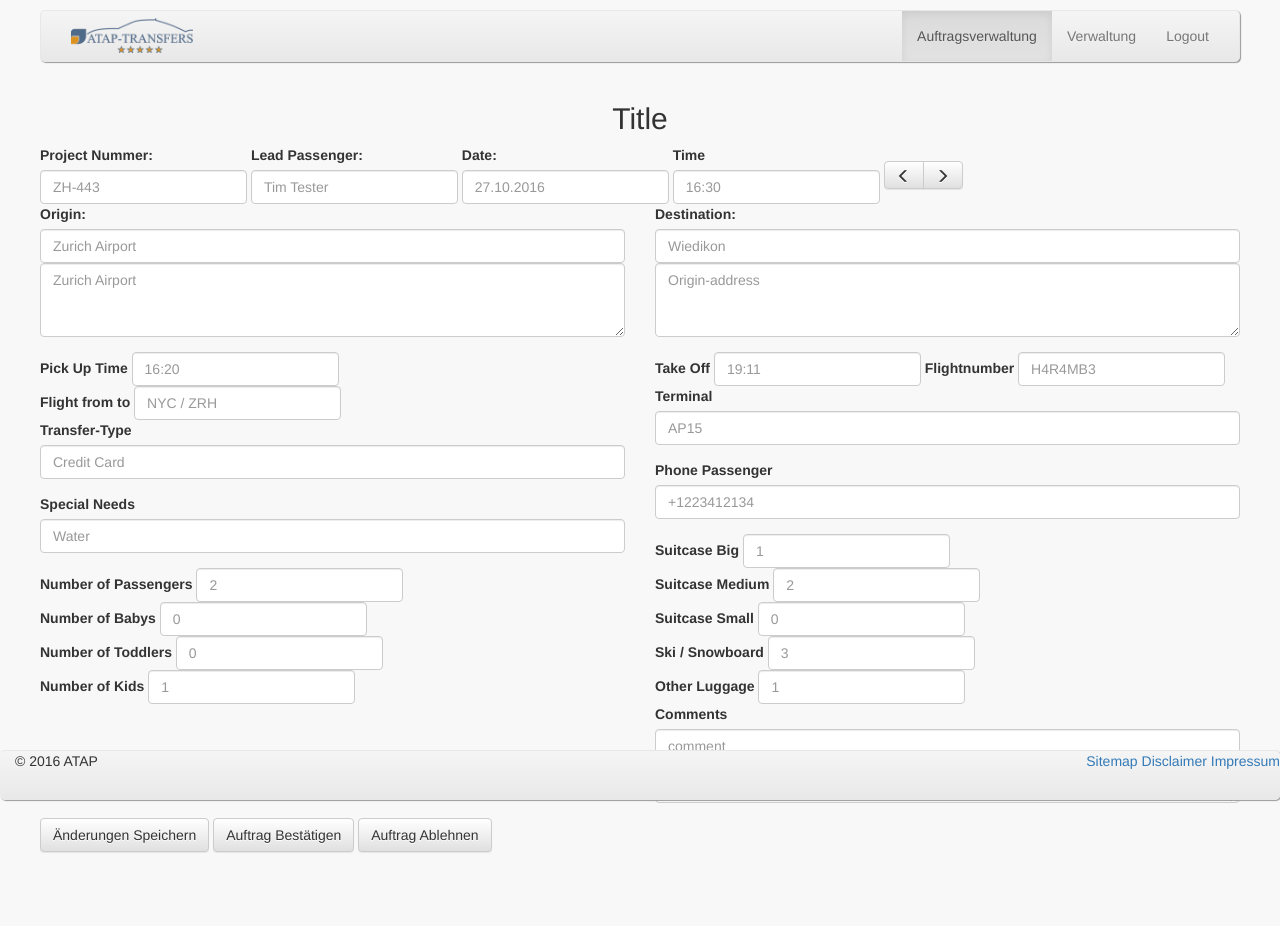
After one commit to sleepingsociety/transfer-zurich, a PHP site: page /taskEntry.php in a window 1280 px wide. The commit adds this page. Run offline with PHP 8.4, Linux system fonts and the light colour scheme; the visitor is signed in with stand-in values (Sample User, id 1); data that the repository does not hold is empty; some libraries are stand-ins or nearby versions.

Commit message:
Added Destination page and changed the position of the other includes so the new one fits in.

```diff
--- a/includes/profileRow.php
+++ b/includes/profileRow.php
@@ -1,4 +1,4 @@
-<div id="profilRow" class="col-xs-12 col-sm-4 col-md-4 col-lg-4">
+<div id="profilRow" class="col-xs-12 col-sm-3 col-md-3 col-lg-3">
     <div>
         <h3>Eigenes Profil</h3>
         <hr>
--- a/includes/taskIncome.php
+++ b/includes/taskIncome.php
@@ -9,7 +9,7 @@
             <div id="collapse1" class="panel-collapse collapse in">
                 <div class="panel-body">
                     <h4>Auftragseingang mit Bestätigung vom Auftrag</h4>
-                    <button onClick="changePage(/*'requestedTasks.php'*/)" class="btn btn-default">Zu den eingegangen Aufträgen</button>
+                    <button onClick="changePage('taskEntry.php')" class="btn btn-default">Zu den eingegangen Aufträgen</button>
                 </div>
             </div>
         </div>
--- a/includes/usersRow.php
+++ b/includes/usersRow.php
@@ -1,4 +1,4 @@
-<div id="usersRow" class="col-xs-12 col-sm-4 col-md-4 col-lg-4">
+<div id="usersRow" class="col-xs-12 col-sm-3 col-md-3 col-lg-3">
     <div>
         <h3>Benutzerverwaltung</h3>
         <hr>
--- a/includes/vehicleRow.php
+++ b/includes/vehicleRow.php
@@ -1,4 +1,4 @@
-<div id="vehicleRow" class="col-xs-12 col-sm-4 col-md-4 col-lg-4">
+<div id="vehicleRow" class="col-xs-12 col-sm-3 col-md-3 col-lg-3">
     <div>
         <h3>Fahrzeugverwaltung</h3>
         <hr>
--- a/managment.php
+++ b/managment.php
@@ -87,6 +87,7 @@ if (!$_SESSION["login"]) header('Location: /index.php');
                                 include_once 'includes/vehicleRow.php';
                                 include_once 'includes/profileRow.php';
                                 include_once 'includes/usersRow.php';
+                                include_once 'includes/destinationRow.php';
                             ?>
                         </div>
                     </div>
--- /dev/null
+++ b/taskEntry.php
@@ -0,0 +1,257 @@
+<?php
+$dbname    = $_SERVER['DB_NAME'];
+$servername    = $_SERVER['DB_HOST'];
+$dbusername    = $_SERVER['DB_USERNAME'];
+$dbpassword = $_SERVER['DB_PASSWORD'];
+
+$connection = new mysqli($servername, $dbusername, $dbpassword);
+
+if ($connection -> connect_error) {
+    die("Connection failed: " . $connection -> connect_error);
+}
+
+if(!isset($_SESSION)){
+    session_start();
+}
+
+if (!$_SESSION["login"]) header('Location: /index.php');
+
+?>
+
+<html>
+
+<head>
+    <meta charset="UTF-8">
+    <title>Transfer-Zurich</title>
+    <script src="https://ajax.googleapis.com/ajax/libs/jquery/3.1.1/jquery.min.js"></script>
+
+
+    <!-- Latest compiled and minified CSS -->
+    <link rel="stylesheet" href="https://maxcdn.bootstrapcdn.com/bootstrap/3.3.7/css/bootstrap.min.css"
+          integrity="sha384-BVYiiSIFeK1dGmJRAkycuHAHRg32OmUcww7on3RYdg4Va+PmSTsz/K68vbdEjh4u" crossorigin="anonymous">
+
+    <!-- Latest compiled and minified JavaScript -->
+    <script src="bootstrap/js/bootstrap.min.js" type="text/javascript"></script>
+
+
+    <!-- Optional theme -->
+    <link rel="stylesheet" href="https://maxcdn.bootstrapcdn.com/bootstrap/3.3.7/css/bootstrap-theme.min.css"
+          integrity="sha384-rHyoN1iRsVXV4nD0JutlnGaslCJuC7uwjduW9SVrLvRYooPp2bWYgmgJQIXwl/Sp" crossorigin="anonymous">
+
+    <script src="javascript/loginPage.js" type="text/javascript"></script>
+
+    <link rel="shortcut icon" type="image/x-icon" href="./img/favicon.ico">
+    <link rel="stylesheet" type="text/css" href="stylesheet/taskView.css">
+</head>
+
+<body>
+<div id="pageContainer">
+    <div class="container-fluid">
+
+        <div class="container">
+            <div class="nav-top">
+                <nav class="navbar navbar-default">
+                    <div class="container-fluid">
+                        <div class="navbar-heading">
+                            <button type="button" class="navbar-toggle collapsed" data-toggle="collapse"
+                                    data-target="#bs-example-navbar-collapse-1" aria-expanded="false">
+                                <span class="sr-only">Toggle navigation</span>
+                                <span class="icon-bar"></span>
+                                <span class="icon-bar"></span>
+                                <span class="icon-bar"></span>
+                            </button>
+                        </div>
+                        <div class="collapse navbar-collapse" id="bs-example-navbar-collapse-1">
+                            <a href="adminOverview.php"><img src="img/atap-logo.png" class="img-nav img-responsive" id="imgLogo"></a>
+                            <ul class="nav navbar-nav navbar-right">
+                                <li class="active"><a href="adminOverview.php">Auftragsverwaltung</a></li>
+                                <li><a href="managment.php">Verwaltung</a></li>
+                                <li><a href="logout.php">Logout</a></li>
+                            </ul>
+                        </div>
+                    </div>
+                </nav>
+            </div>
+        </div>
+
+        <h2>Title</h2>
+        <div class="form">
+            <div class="container">
+                <form>
+                    <div class="form-header">
+                        <div class="form-inline">
+
+                            <div class="form-group">
+                                <label for="projectnumber">Project Nummer:</label><br>
+                                <input type="text" class="form-control" id="projectnumber" placeholder="ZH-443">
+                            </div>
+                            <div class="form-group">
+                                <label for="lead-passenger">Lead Passenger:</label><br>
+                                <input type="text" class="form-control" id="lead-passenger" placeholder="Tim Tester">
+                            </div>
+                            <div class="form-group">
+                                <label for="date">Date:</label><br>
+                                <input type="text" class="form-control" id="date" placeholder="27.10.2016">
+                            </div>
+                            <div class="form-group">
+                                <label for="time">Time</label><br>
+                                <input type="text" class="form-control" id="time" placeholder="16:30">
+                            </div>
+                            <div class="form-group padding-bottom">
+                                <div class="btn-toolbar" role="toolbar" aria-label="nav-buttons">
+                                    <div class="btn-group" role="group">
+                                        <button type="button" class="btn btn-default" aria-label="nav-left">
+                                            <span class="glyphicon glyphicon-menu-left" aria-hidden="true"></span>
+                                        </button>
+                                        <button type="button" class="btn btn-default" aria-label="nav-right">
+                                            <span class="glyphicon glyphicon-menu-right" aria-hidden="true"></span>
+                                        </button>
+                                    </div>
+                                </div>
+                            </div>
+                        </div>
+
+                    </div>
+                    <div class="form-body row">
+                        <div class="col-md-6">
+                            <div class="form-group">
+                                <label for="origin">Origin:</label>
+                                <input type="text" class="form-control" id="origin" placeholder="Zurich Airport">
+
+                                <label class="sr-only" for="origin-address">Origin-Address</label>
+                                <textarea class="form-control" rows="3" id="origin-address"
+                                          placeholder="Zurich Airport"></textarea>
+                            </div>
+                            <div class="form-inline">
+                                <div class="form-group">
+                                    <label for="pick-up-time">Pick Up Time</label>
+                                    <input type="text" class="form-control" id="pick-up-time" placeholder="16:20">
+                                </div>
+                                <div class="form-group">
+                                    <label for="flight-from-to">Flight from to</label>
+                                    <input type="text" class="form-control" id="flight-from-to" placeholder="NYC / ZRH">
+                                </div>
+                            </div>
+                            <div class="form-group">
+                                <label for="transfer-type">Transfer-Type</label>
+                                <input type="text" class="form-control" id="transfer-type" placeholder="Credit Card">
+                            </div>
+                            <div class="form-group">
+                                <label for="special-needs">Special Needs</label>
+                                <input type="text" class="form-control" id="special-needs" placeholder="Water">
+                            </div>
+                            <div class="form-inline">
+                                <div class="form-group">
+                                    <label for="number-passengers">Number of Passengers</label>
+                                    <input type="text" class="form-control" id="number-passengers" placeholder="2">
+                                </div>
+                            </div>
+                            <div class="form-inline">
+                                <div class="form-group">
+                                    <label for="number-baby">Number of Babys</label>
+                                    <input type="text" class="form-control" id="number-baby" placeholder="0">
+                                </div>
+                            </div>
+                            <div class="form-inline">
+                                <div class="form-group">
+                                    <label for="number-toddlers">Number of Toddlers</label>
+                                    <input type="text" class="form-control" id="number-toddlers" placeholder="0">
+                                </div>
+                            </div>
+                            <div class="form-inline">
+                                <div class="form-group">
+                                    <label for="number-kids">Number of Kids</label>
+                                    <input type="text" class="form-control" id="number-kids" placeholder="1">
+                                </div>
+                            </div>
+
+
+                        </div>
+                        <div class="col-md-6">
+                            <div class="form-group">
+                                <label for="destination">Destination:</label>
+                                <input type="text" class="form-control" id="destination" placeholder="Wiedikon">
+
+                                <label class="sr-only" for="destination-address">Destination-Address</label>
+                                <textarea class="form-control" rows="3" id="destination-address"
+                                          placeholder="Origin-address"></textarea>
+                            </div>
+                            <div class="form-inline">
+                                <div class="form-group">
+                                    <label for="take-off">Take Off</label>
+                                    <input type="text" class="form-control" id="take-off" placeholder="19:11">
+                                </div>
+                                <div class="form-group">
+                                    <label for="flight-number">Flightnumber</label>
+                                    <input type="text" class="form-control" id="flight-number" placeholder="H4R4MB3">
+                                </div>
+                            </div>
+                            <div class="form-group">
+                                <label for="terminal">Terminal</label>
+                                <input type="text" class="form-control" id="terminal" placeholder="AP15">
+                            </div>
+                            <div class="form-group">
+                                <label for="phone-passenger">Phone Passenger</label>
+                                <input type="text" class="form-control" id="phone-passenger" placeholder="+1223412134">
+
+                            </div>
+                            <div class="form-inline">
+                                <div class="form-group">
+                                    <label for="suitcase-big">Suitcase Big</label>
+                                    <input type="text" class="form-control" id="suitcase-big" placeholder="1">
+                                </div>
+                            </div>
+                            <div class="form-inline">
+                                <div class="form-group">
+                                    <label for="suitcase-medium">Suitcase Medium</label>
+                                    <input type="text" class="form-control" id="suitcase-medium" placeholder="2">
+                                </div>
+                            </div>
+                            <div class="form-inline">
+                                <div class="form-group">
+                                    <label for="suitcase-small">Suitcase Small</label>
+                                    <input type="text" class="form-control" id="suitcase-small" placeholder="0">
+                                </div>
+                            </div>
+                            <div class="form-inline">
+                                <div class="form-group">
+                                    <label for="ski-snowboard">Ski / Snowboard</label>
+                                    <input type="text" class="form-control" id="ski-snowboard" placeholder="3">
+                                </div>
+                            </div>
+                            <div class="form-inline">
+                                <div class="form-group">
+                                    <label for="other-luggage">Other Luggage</label>
+                                    <input type="text" class="form-control" id="other-luggage" placeholder="1">
+                                </div>
+                            </div>
+                            <div class="form-group">
+                                <label for="comment">Comments</label>
+                                <textarea class="form-control" rows="3" id="comment" placeholder="comment"></textarea>
+                            </div>
+
+                        </div>
+                    </div>
+                    <input class="position btn btn-default" type="button" value="Änderungen Speichern">
+
+                    <input class="position btn btn-default" type="button" value="Auftrag Bestätigen">
+                    <input class="position btn btn-default" type="button" value="Auftrag Ablehnen">
+                </form>
+            </div>
+        </div>
+        <footer class="navbar navbar-default navbar-fixed-bottom">
+            <div class="container">
+                <nav class="nav navbar-nav">
+                    <p>&copy; 2016 ATAP</p>
+                </nav>
+                <nav class="nav navbar-nav navbar-right">
+                    <a class="bot" href="#">Sitemap</a>
+                    <a class="bot" href="#">Disclaimer</a>
+                    <a class="bot" href="#">Impressum</a>
+                </nav>
+            </div>
+        </footer>
+
+</body>
+
+</html>
```
Also changed, not shown: destinations.php (added, +118 -0 lines), includes/destinationRow.php (added, +14 -0 lines).
